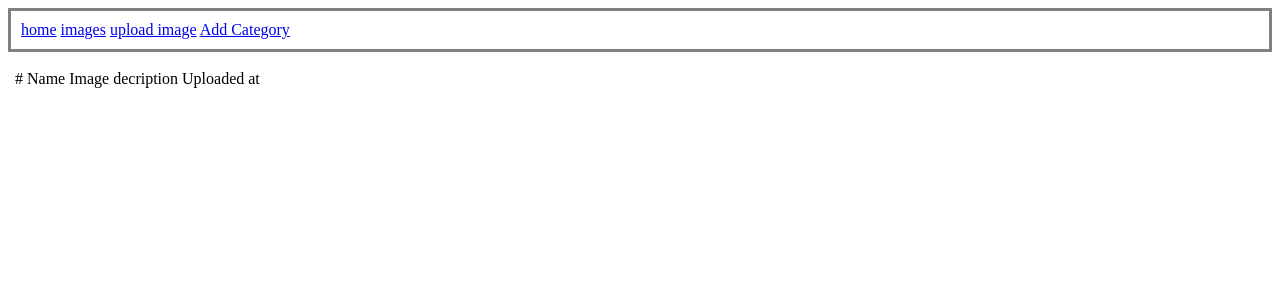
After one commit to Rahimz/image-viewer, a Django app: page /image-viewer/image-list/ in a window 1280 px wide. The commit adds this page. Shown: the top 300 px of the page. Run offline with Django 5.2, Linux system fonts and the light colour scheme; data that the repository does not hold is empty.

Commit message:
improve - add image uploader and category creator

```diff
--- a/core/settings.py
+++ b/core/settings.py
@@ -11,6 +11,7 @@ https://docs.djangoproject.com/en/5.0/ref/settings/
 """
 
 from pathlib import Path
+import os
 
 # Build paths inside the project like this: BASE_DIR / 'subdir'.
 BASE_DIR = Path(__file__).resolve().parent.parent
@@ -119,6 +120,8 @@ USE_TZ = True
 
 STATIC_URL = 'static/'
 
+MEDIA_URL = '/media/'
+MEDIA_ROOT = os.path.join(BASE_DIR , 'media/')
 # Default primary key field type
 # https://docs.djangoproject.com/en/5.0/ref/settings/#default-auto-field
 
--- a/core/urls.py
+++ b/core/urls.py
@@ -16,6 +16,8 @@ Including another URLconf
 """
 from django.contrib import admin
 from django.urls import path, include
+from django.conf import settings
+from django.conf.urls.static import static
 
 
 urlpatterns = [
@@ -24,3 +26,6 @@ urlpatterns = [
     # path('search/', include('search.urls') ),
     path('admin/', admin.site.urls),
 ]
+
+if settings.DEBUG:
+    urlpatterns += static(settings.MEDIA_URL, document_root = settings.MEDIA_ROOT)
--- a/viewer/templates/home/_base.html
+++ b/viewer/templates/home/_base.html
@@ -7,11 +7,11 @@
         </title>
     </head>
     <body>
-        <div>
-            <a href="#">home</a>
-            <a href="#">images</a>
-            <a href="#">upload image</a>
-            <a href="#">delete image</a>
+        <div style="margin-bottom: 15px; padding:10px; border: solid; border-color: grey; border-width: 0 1 3 6;">
+            <a href="{% url 'viewer:home' %}">home</a>
+            <a href="{% url 'viewer:image_list' %}">images</a>
+            <a href="{% url 'viewer:image_upload' %}">upload image</a>
+            <a href="{% url 'viewer:category_add' %}">Add Category<a>
         </div>
        {% block content %}
 
--- a/viewer/templates/home/home.html
+++ b/viewer/templates/home/home.html
@@ -11,8 +11,10 @@ Home page
 <h1>Home</h1>
 <h4> {{ html_date_time | date }} </h4>
 <h4> {{ time_tz }} </h4>
-<h3> روز تصادفی:  {{ r }}  </h3>
 
-<p>saldkjfglsad iosdjlfjksdl laksjdf</p>
+
+<hr>
+
+
 
 {% endblock content %}
--- /dev/null
+++ b/viewer/templates/home/image_list.html
@@ -0,0 +1,50 @@
+{% extends "home/_base.html" %}
+
+{% load static %}
+
+{% block title %}
+Image list
+{% endblock title %}
+
+
+{% block content %}
+<table>
+    <thead>
+        <th>
+            <td>#</td>
+            <td>Name</td>
+            <td>Image</td>
+            <td>decription</td>
+            <td>Uploaded at</td>
+            <td></td>
+            <td></td>
+        </th>
+    </thead>
+    <tbody>
+        {% for image in images %}
+        <tr>
+            <td>{{ forloop.counter }}</td>
+            <td>{{ image.name }}</td>
+            <td>
+                <a href="{% url 'viewer:image_details' image.id %}">
+                    <img src="{{ image.image_file.url }}" alt="" width="50px" height="auto">
+                </a>
+            </td>
+            <td>{{ image.description }}</td>
+            <td>{{ image.upload | date }}</td>
+            <td>
+                <a href="{% url 'viewer:image_edit' image.id %}">
+                    <img src="{% static 'viewer/edit-icon.png' %}" alt="" width="32px" height="auto">
+                </a>
+            </td>
+            <td>
+                <a href="{% url 'viewer:image_remove' image.id %}">
+                    <b>X</b>
+                </a>
+            </td>
+
+        </tr>
+        {% endfor %}
+    </tbody>
+</table>
+{% endblock content %}
--- a/viewer/urls.py
+++ b/viewer/urls.py
@@ -4,8 +4,17 @@ from . import views
 app_name = 'viewer'
 
 urlpatterns = [
-    path('about/', views.About),
-    path('', views.HomePage),
+    path('about/', views.About, name='about'),
+    path('image-list/', views.ImageListView, name='image_list'),
+    path('image-upload/', views.UploadImage, name='image_upload'),
+    path('image-details/<int:image_id>/', views.ImageDetailView, name='image_details'),
+    path('image-edit/<int:image_id>/', views.EditImage, name='image_edit'),
+    path('image-remove/<int:image_id>/', views.ImageRemoveView, name='image_remove'),
+
+    # category
+    path('category-add/', views.AddCategoryView, name='category_add'),
+
+    path('', views.HomePage, name='home'),
     # path('<str:name>/', views.HomePage),
     # path('search/<str:search_query>/', views.HomePage),
 
--- a/viewer/views.py
+++ b/viewer/views.py
@@ -1,10 +1,12 @@
-from django.shortcuts import render
+from django.shortcuts import render, redirect
 
 from django.http import HttpResponse
 import datetime
 from django.utils import timezone
 import random
 
+from viewer.models import Image, Category
+from .forms import ImageForm, CategoryForm
 
 def HomePage(request):
     now = datetime.datetime.now()
@@ -15,6 +17,11 @@ def HomePage(request):
     r = random.choice(l)
     x = random.randint(1, 12000)
 
+    images = Image.objects.all().order_by('id')
+
+
+
+
     return render(
         request,
         'home/home.html',
@@ -22,6 +29,8 @@ def HomePage(request):
             'html_date_time': now,
             'time_tz': now_tz,
             'r': r,
+            'images_of_albums': images,
+
         }
     )
 
@@ -30,3 +39,110 @@ def About(request):
         request,
         'home/about_us.html'
     )
+
+
+def ImageListView(request):
+    images = Image.objects.all()
+
+    context = {
+        'images': images
+    }
+
+    return render(
+        request,
+        'home/image_list.html',
+        context
+
+    )
+
+def UploadImage(request):
+    if request.method == 'POST':
+        print(request.POST)
+        form = ImageForm(data=request.POST, files=request.FILES)
+        if form.is_valid():
+            # form.shoot_date = lkdjhfgl
+            form.save()
+
+            return redirect ('viewer:image_list') #('app_name:url_name')
+
+    else:
+        form = ImageForm()
+
+    return render(
+        request,
+        'home/image_upload.html',
+        {
+            'form': form
+        }
+    )
+
+def EditImage(request, image_id):
+    image_obj = Image.objects.get(id=image_id)
+
+    if request.method == 'POST':
+        # print(request.POST)
+        form = ImageForm(data=request.POST, files=request.FILES, instance=image_obj)
+        if form.is_valid():
+            # form.shoot_date = lkdjhfgl
+            form.save()
+
+            return redirect ('viewer:image_list') #('app_name:url_name')
+
+    else:
+        form = ImageForm(instance=image_obj)
+
+    return render(
+        request,
+        'home/image_upload.html',
+        {
+            'form': form
+        }
+    )
+
+
+def ImageDetailView(request, image_id):
+    image_from_database = Image.objects.get(id=image_id)
+    return render (
+        request,
+        'home/image_detials.html',
+        {
+            'image_html_object_name': image_from_database
+        }
+    )
+
+def ImageRemoveView(request, image_id):
+    image_obj = Image.objects.get(id=image_id)
+
+    image_obj.delete()
+
+    return redirect ('viewer:image_list')
+
+
+def AddCategoryView(request):
+    if request.method== 'POST':
+        form = CategoryForm(data=request.POST)
+        if form.is_valid():
+            new_category = form.save(commit=False)
+
+            if Category.objects.filter(name__iexact=new_category.name).exists():
+
+                print('The category exists')
+                return redirect('viewer:category_add')
+            new_category.save()
+            # email to admin
+            # Object for notification
+            # add a record for activity log
+
+
+
+            return redirect ('viewer:home')
+
+    else:
+        form = CategoryForm()
+    return render (
+        request,
+        'home/image_upload.html',
+        {
+            'form': form,
+        }
+    )
```
Also changed, not shown: viewer/admin.py (+15 -3 lines), viewer/forms.py (added, +13 -0 lines), viewer/models.py (+24 -1 lines), viewer/templates/home/image_detials.html (added, +18 -0 lines), viewer/templates/home/image_upload.html (added, +24 -0 lines), viewer/migrations/0002_alter_image_image.py (added), viewer/migrations/0003_category_image_category.py (added), viewer/migrations/0004_alter_category_options.py (added), viewer/migrations/0005_rename_image_image_image_file.py (added), viewer/static/viewer/edit-icon.png (added), خودپرداز_در_ایران9atm-iran-09.jpg (deleted).
